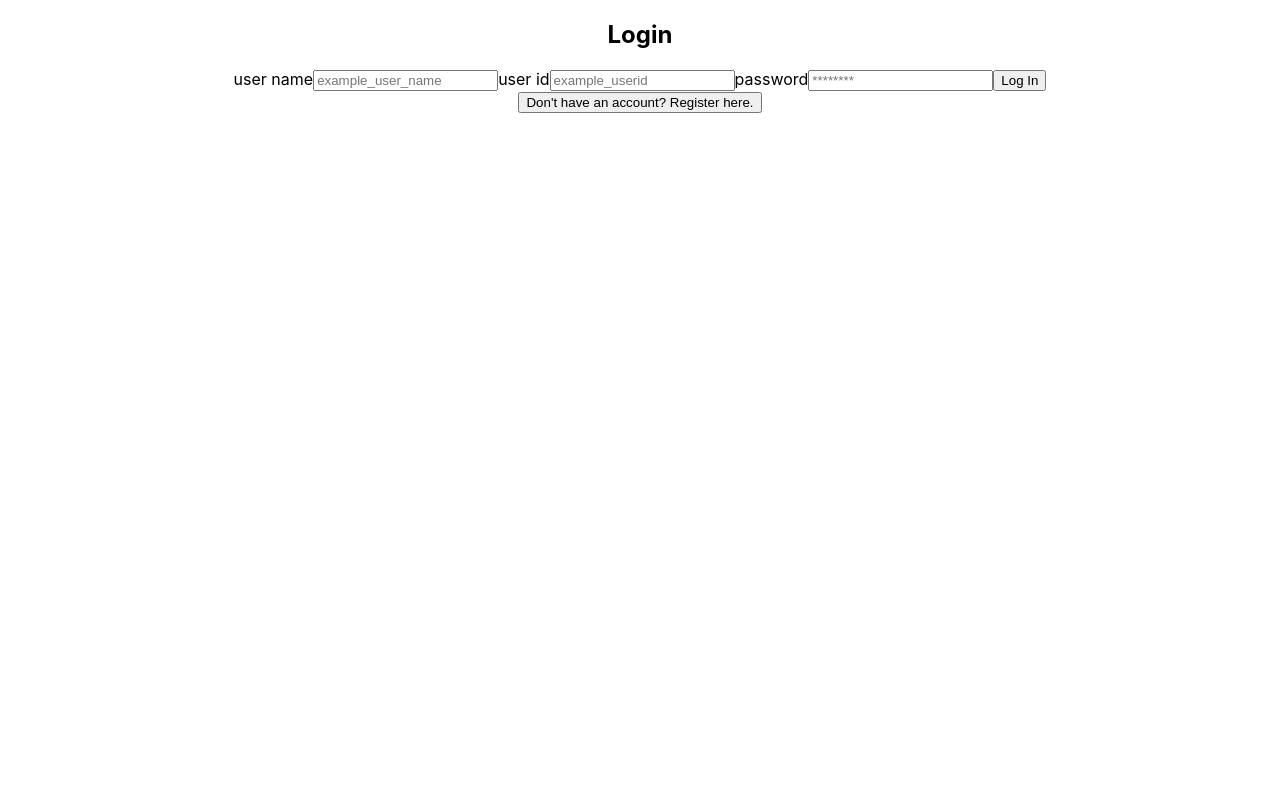
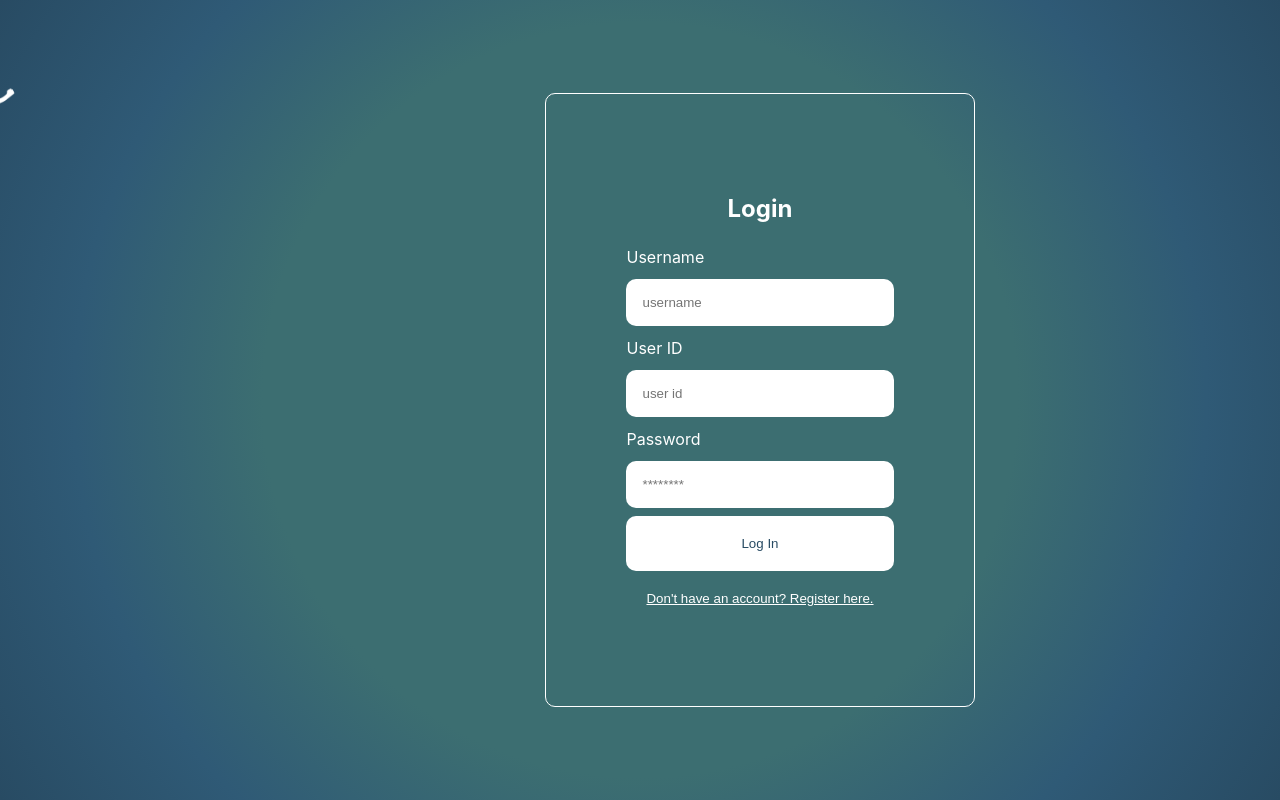
Before and after one commit to sarahrdickerson/HaaS-Website, a React (Create React App) app in the folder frontend/: page /login in a window 1280 px wide. Built offline with nearby package versions, Linux system fonts and the light colour scheme.

Commit message:
Updated CSS sheet for styling; needs more work, but basics down

```diff
--- a/frontend/src/App.css
+++ b/frontend/src/App.css
@@ -8,13 +8,63 @@
 
 .App {
   text-align: center;
+  display: flex;
+  min-height: 100vh;
+  align-items: center;
+  justify-content: center;
+  color: white;
+  background-image: radial-gradient(circle at center, #3C6E71 50%, #2f5a76, #284B63);
 }
 
 .App-logo {
-  height: 60vmin;
-  pointer-events: none;
+  height: 30vmin;
+  position: relative;
+  left: -500px;
+  top: -300px;
+  justify-content: left top;
+  padding: none
 }
 
+.auth-form-container, .login-form, .register-form {
+  display: flex;
+  flex-direction: column;
+}
+
+@media screen and (min-width: 600px) {
+  .auth-form-container {
+    padding: 5rem;
+    border: 1px solid white;
+    border-radius: 10px;
+    margin: 0.5rem;
+  }
+}
+
+label {
+  text-align: left;
+  padding: 0.25rem 0;
+}
+
+input {
+  margin: 0.5rem 0;
+  padding: 1rem;
+  border: none;
+  border-radius: 10px;
+}
+
+button {
+  border: none;
+  background-color: white;
+  padding: 20px;
+  border-radius: 10px;
+  cursor: pointer;
+  color: #284B63;
+}
+
+.link-btn {
+  background: none;
+  color: white;
+  text-decoration: underline;
+}
 
 @media (prefers-reduced-motion: no-preference) {
   .App-logo {
--- a/frontend/src/App.js
+++ b/frontend/src/App.js
@@ -13,6 +13,10 @@ function App() {
 
   return (
     <div className="App">
+      {/* <header className="App-header">
+        <h1>Login Here!</h1>
+      </header> */}
+      <img src={logo} className="App-logo" alt="logo" />
       {
         currentForm === "login" ? <Login onFormSwitch={toggleForm} /> : <Register onFormSwitch={toggleForm} />
       }
--- a/frontend/src/containers/login.js
+++ b/frontend/src/containers/login.js
@@ -10,17 +10,21 @@ export const Login = (props) => {
         console.log(userName);
     }
 
+    function validateForm() {
+        return userName.length > 0 && userID.length > 0 && pass.length > 0
+    }
+
     return (
         <div className="auth-form-container">
             <h2>Login</h2>
             <form className="login-form" onSubmit={handleSubmit}>
-                <label htmlFor="user name">user name</label>
-                <input value={userName} onChange={(e) => setUserName(e.target.value)}type="user name" placeholder="example_user_name" id="user name" name="user name" />
-                <label htmlFor="user id">user id</label>
-                <input value={userID} onChange={(e) => setUserName(e.target.value)}type="user id" placeholder="example_userid" id="user id" name="user id" />
-                <label htmlFor="password">password</label>
+                <label htmlFor="username">Username</label>
+                <input value={userName} onChange={(e) => setUserName(e.target.value)}type="username" placeholder="username" id="username" name="username" />
+                <label htmlFor="user id">User ID</label>
+                <input value={userID} onChange={(e) => setUserID(e.target.value)}type="user-id" placeholder="user id" id="user-id" name="user-id" />
+                <label htmlFor="password">Password</label>
                 <input value={pass} onChange={(e) => setPass(e.target.value)} type="password" placeholder="********" id="password" name="password" />
-                <button type="login">Log In</button>
+                <button type="login" disabled={!validateForm()}>Log In</button>
             </form>
             <button className="link-btn" onClick={() => props.onFormSwitch('register')}>Don't have an account? Register here.</button>
         </div>
--- a/frontend/src/containers/register.js
+++ b/frontend/src/containers/register.js
@@ -10,17 +10,21 @@ export const Register = (props) => {
         console.log(userName);
     }
 
+    function validateForm() {
+        return userName.length > 0 && userID.length > 0 && pass.length > 0
+    }
+
     return (
         <div className="auth-form-container">
             <h2>Register</h2>
-        <form className="Sign Up" onSubmit={handleSubmit}>
-            <label htmlFor="user name">user name</label>
-                <input value={userName} onChange={(e) => setUserName(e.target.value)}type="user name" placeholder="example_user_name" id="user name" name="user name" />
-                <label htmlFor="user id">user id</label>
-                <input value={userID} onChange={(e) => setUserName(e.target.value)}type="user id" placeholder="example_userid" id="user id" name="user id" />
-                <label htmlFor="password">password</label>
+        <form className="register-form" onSubmit={handleSubmit}>
+            <label htmlFor="username">Username</label>
+                <input value={userName} onChange={(e) => setUserName(e.target.value)}type="username" placeholder="username" id="username" name="username" />
+                <label htmlFor="user-id">User ID</label>
+                <input value={userID} onChange={(e) => setUserID(e.target.value)}type="user-id" placeholder="user id" id="user-id" name="user-id" />
+                <label htmlFor="password">Password</label>
                 <input value={pass} onChange={(e) => setPass(e.target.value)} type="password" placeholder="********" id="password" name="password" />
-                <button type="create account">Log In</button>
+                <button type="create-account" disabled={!validateForm()} >Register</button>
         </form>
         <button className="link-btn" onClick={() => props.onFormSwitch('login')}>Already have an account? Login here.</button>
     </div>
```
